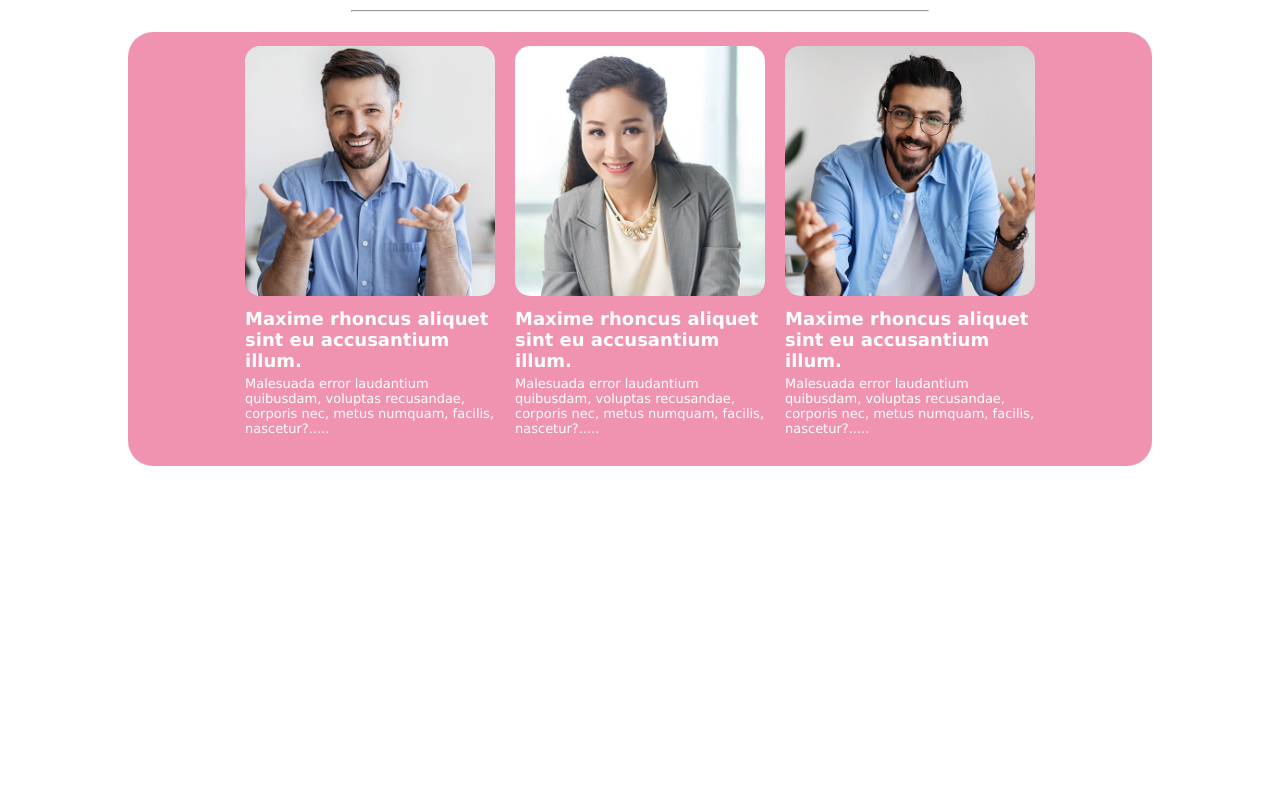
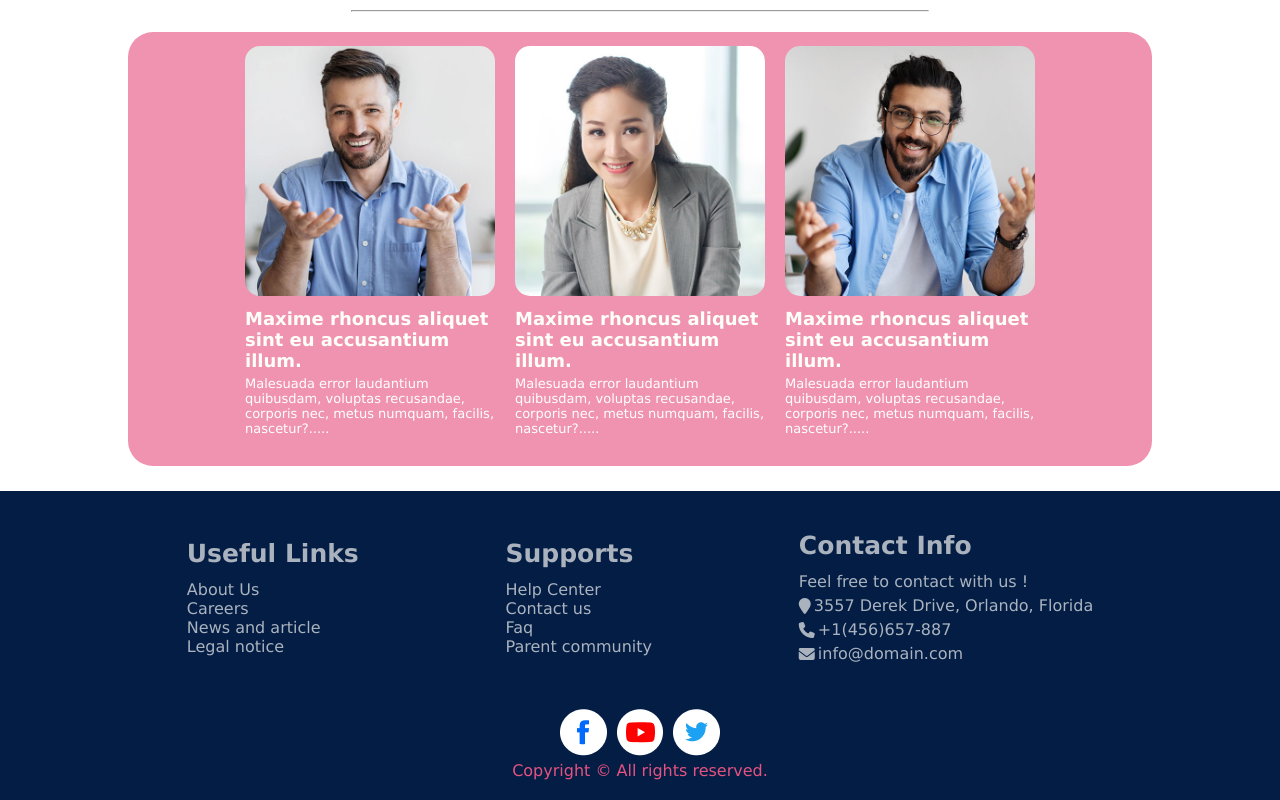
Before and after one commit to AvinasHSinha07/Digital-Agency, a plain HTML site: page index.html in a window 1280 px wide. Shown: the part 1955-2755 px from the top of the page. Before the commit the page ends 2421 px from the top, so only its background shows below. Drawn offline with Linux system fonts and the light colour scheme.

Commit message:
done digital agency

```diff
--- a/index.html
+++ b/index.html
@@ -5,6 +5,7 @@
     <meta name="viewport" content="width=device-width, initial-scale=1.0">
     <title>Digital Agency Website</title>
     <link rel="stylesheet" href="style.css">
+    <link rel="stylesheet" href="https://cdnjs.cloudflare.com/ajax/libs/font-awesome/6.4.0/css/all.min.css" integrity="sha512-iecdLmaskl7CVkqkXNQ/ZH/XLlvWZOJyj7Yy7tcenmpD1ypASozpmT/E0iPtmFIB46ZmdtAc9eNBvH0H/ZpiBw==" crossorigin="anonymous" referrerpolicy="no-referrer" />
 </head>
 <body>
     <header>
@@ -161,12 +162,69 @@
         </div>
 
 
+    </main>
+    <footer style="padding-bottom: 20px; background-color: #031D44;">
+        <div class="foot">
+            <div class="footer-box">
+                <h2 class="footer-head">Useful Links</h2>
+                <ul class="footer-list">
+                    <li>About Us</li>
+                    <li>Careers</li>
+                    <li>News and article </li>
+                    <li>Legal notice</li>
+                </ul>
+            </div>
+            <div class="footer-box">
+                <h2 class="footer-head">Supports</h2>
+                <ul class="footer-list">
+                    <li>Help Center</li>
+                    <li>Contact us</li>
+                    <li>Faq </li>
+                    <li>Parent community</li>
+                </ul>
+            </div>
+            <div class="footer-box">
+                <h2 class="footer-head">Contact Info</h2>
+                <ul class="footer-list">
+                    <li>Feel free to contact with us !</li>
+                    <li>
+                        <div class="inf">
+                            <i class="fa-solid fa-location-pin"></i>
+                            <p class="f">3557 Derek Drive, Orlando, Florida </p>
+                        </div>
+                    </li>
+                    <li><div class="inf">
+                        <i class="fa-solid fa-phone"></i>
+                        <p class="f">+1(456)657-887 </p>
+                    </div> </li>
+                    <li><div class="inf">
+                        <i class="fa-solid fa-envelope"></i>
+                        <p class="f">info@domain.com </p>
+                    </div></li>
+                </ul>
+
+            </div>
 
 
 
 
-    </main>
-    <footer></footer>
+
+
+
+        </div>
+
+        <div class="footer-icons">
+            <img src="./asset/icons/fb.png" alt="">
+            <img src="./asset/icons/youtube.png" alt="">
+            <img src="./asset/icons/twitter.png" alt="">
+
+        </div>
+
+        <p class="ftext">Copyright &copy All rights reserved.</p>
+
+
+
+    </footer>
 
 
 
--- a/style.css
+++ b/style.css
@@ -254,6 +254,7 @@
     border-radius: 25px;
     width: 80%;
     margin: 0 auto;
+    margin-bottom: 25px;
 }
 
 .card{
@@ -285,3 +286,46 @@
     color: #E55381;
 
 }
+
+.foot{
+    background-color: #031D44;
+    display: flex;
+    align-items: center;
+    justify-content: space-evenly;
+    padding: 40px;
+    color: rgba(245, 245, 245, 0.695);
+
+}
+.footer-head{
+    font-size: 25px;
+    margin-bottom: 12px;
+}
+.footer-list{
+    list-style-type: none;
+    margin-bottom: 6px;
+}
+.inf{
+    display: flex;
+    align-items: center;
+    margin-top: 5px;
+}
+.f{
+    margin-left: 3px;
+}
+
+.footer-icons{
+    background-color: #031D44;
+    display: flex;
+    align-items: center;
+    justify-content: center;
+    gap : 10px;
+
+}
+
+.ftext{
+    background-color: #031D44;
+    text-align: center;
+    color: #E55381;
+    margin-top: 5px;
+
+}
```
Also changed, not shown: asset/icons/fb.png (added), asset/icons/twitter.png (added), asset/icons/youtube.png (added).
